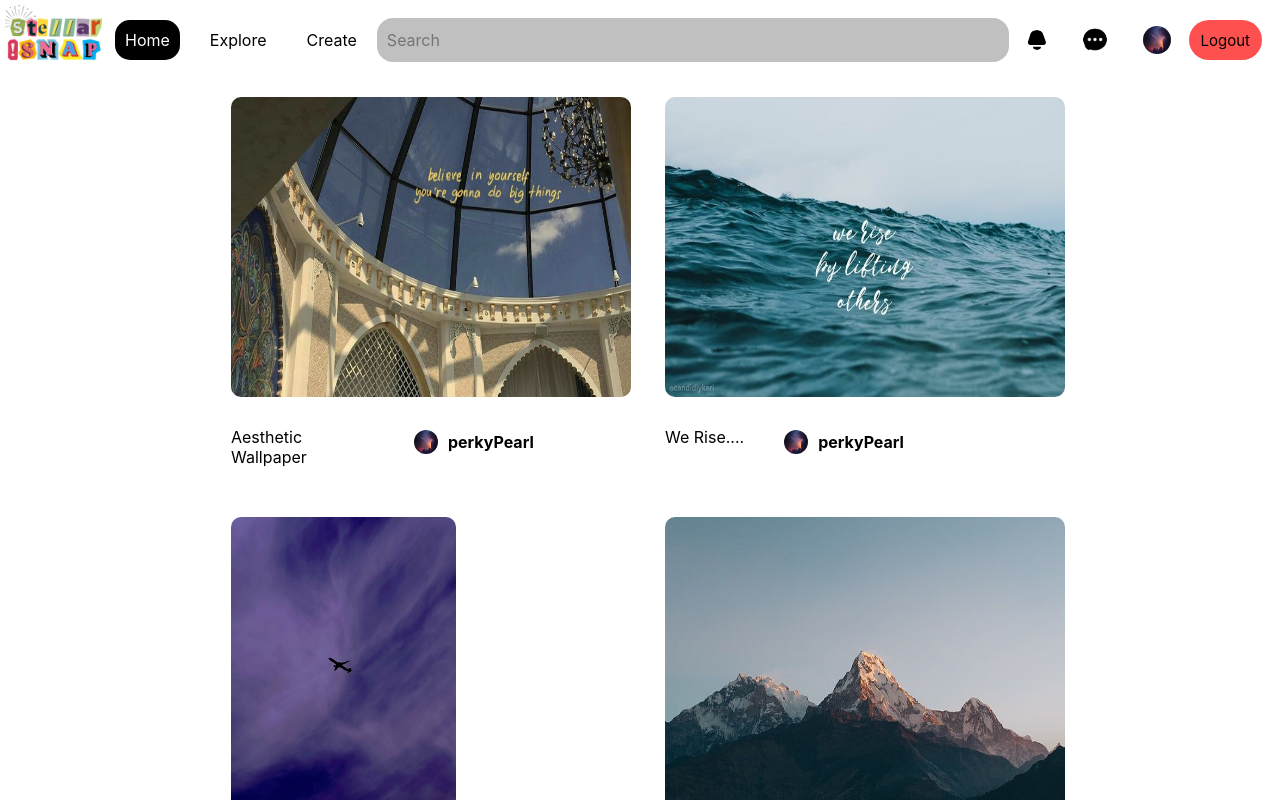
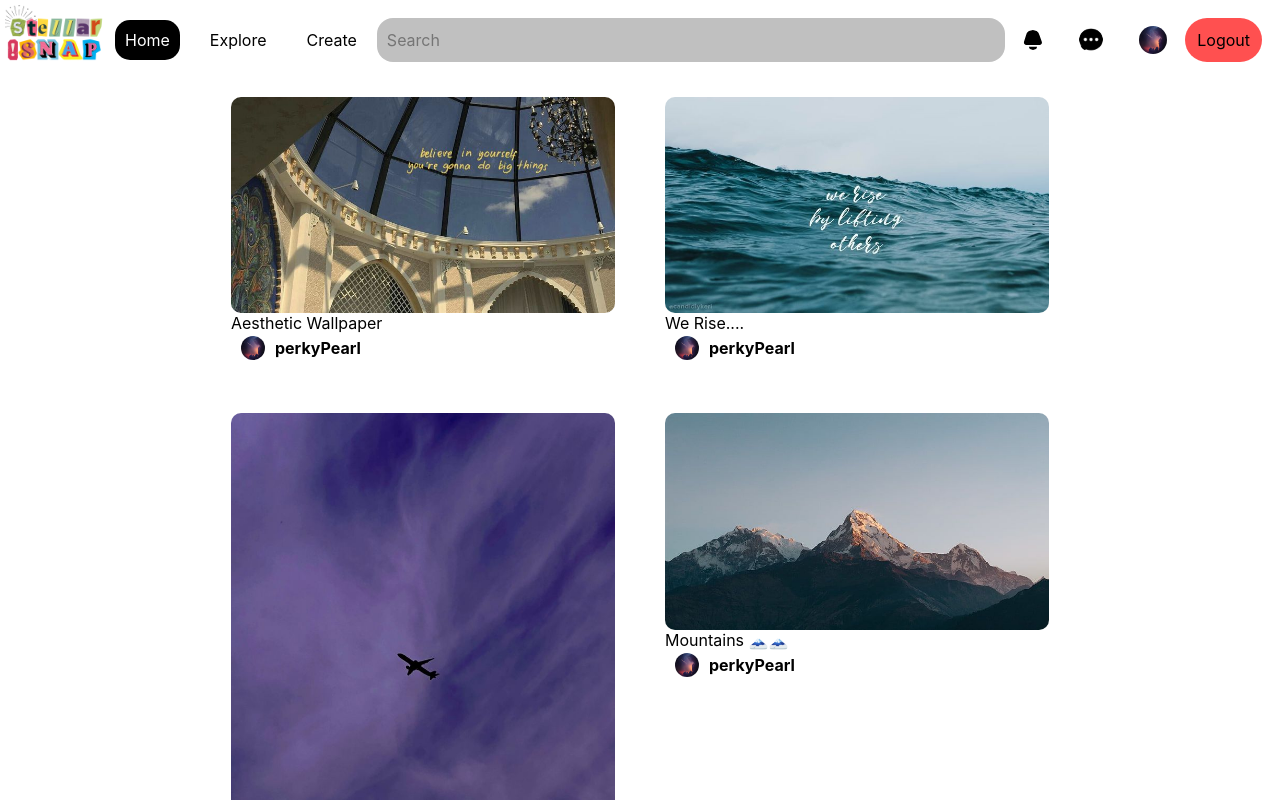
Before and after one commit to perkyPearl/Stellar-Snap, a React (Create React App) app: page /feed in a window 1280 px wide. Shown: the top 800 px of the page. Built offline with nearby package versions, Linux system fonts and the light colour scheme; a web font is replaced by a local one.

Commit message:
Fixed the Code, Now Live to the Server!

```diff
--- a/src/Components/About.css
+++ b/src/Components/About.css
@@ -290,116 +290,6 @@ video {
 h4 {
   text-align: center;
 }
-
-.cardcontainer{
-  position:relative;
-  display: grid;
-  grid-template-columns: auto auto auto;
-  gap: 30px;
-  margin: 40px;
-}
-.card{
-  display:grid;
-  gap: 30px;
-  font-size: 20px;
-  width: fit-content;
-  grid-template-areas: "ar ar ar";
-}
-
-.card img {
-  border-radius: 10%;
-  transition: all 0.3s ease-out;
-  height: 300px;
-  max-width: 400px;
-  gap: 30px;
-  grid-area: ar;
-}
-
-.card img:hover {
-  transform: scale(1.1);
-  opacity: 90%;
-  border-radius: 5px;
-  box-shadow: 5px ;
-}
-
-button {
-  transition: all 0.3s ease-out;
-  font-size: 15px;
-  width: 100px;
-  height: 40px;
-  padding:10px;
-}
-
-button:hover {
-  transform: scale(1.0);
-}
-
-.footer {
-  display: flex;
-  justify-content: space-between;
-  flex-direction: column;
-  align-items: center;
-  background-color: black;
-  padding: 40px 80px;
-  width: 100%;
-}
-
-.footer .copy {
-  color: #fff;
-}
-
-.bottom-links {
-  display: flex;
-  justify-content: space-around;
-  align-items: center;
-  padding: 40px 0;
-}
-
-.bottom-links .links {
-  display: flex;
-  flex-direction: column;
-  justify-content: center;
-  align-items: center;
-  padding: 0 40px;
-  position: relative;
-  line-height: 30px;
-  gap: 5px;
-  margin-left: 5px;
-}
-
-.bottom-links .links span {
-  font-size: 20px;
-  color: #fff;
-  text-transform: uppercase;
-  margin: 10px 0;
-}
-
-.bottom-links .links a {
-  text-decoration: none;
-  color:#fff;
-  display: flex;
-  align-items: center;
-  position: relative;
-  line-height: 50px;
-}
-.bottom-links .links a i{
-  margin-right: 10px;
-}
-
-
-@media screen and (max-width: 1205px) {
-  .cardcontainer{
-    grid-template-columns: auto auto;
-  }
-
-}
-
-@media screen and (max-width: 931px) {
-  .cardcontainer{
-    grid-template-columns: auto;
-  }
-
-}
 .image-cell p{
   font-family: Patrick Hand;
 }
--- a/src/Feed.jsx
+++ b/src/Feed.jsx
@@ -8,6 +8,7 @@ const Feed = () => {
 
   const shuffleArray = (array) => {
     let shuffledArray = array.slice();
+    console.log(shuffledArray)
     for (let i = shuffledArray.length - 1; i > 0; i--) {
       const j = Math.floor(Math.random() * (i + 1));
       const temp = shuffledArray[i];
--- a/src/Home.jsx
+++ b/src/Home.jsx
@@ -2,7 +2,6 @@ import React, { useState } from "react";
 import "./Home.css";
 import logo from "./images/logo.png";
 import Login from "./Components/Login";
-import user from "./images/user.jpg";
 import Signup from "./Components/Signup";
 
 const Home = () => {
```
